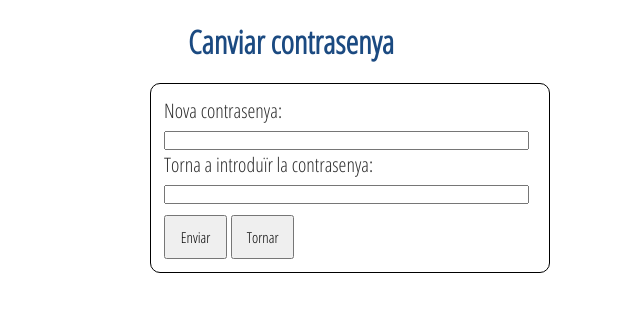
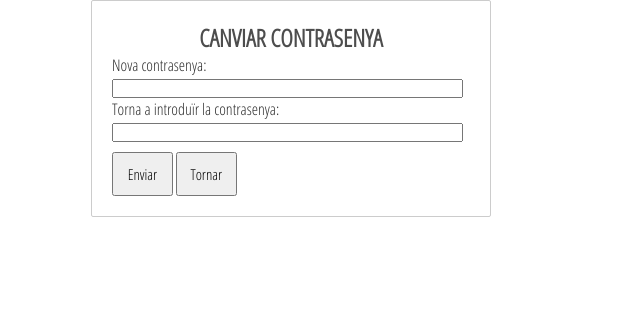
Before and after one commit to EliasEJ/M07_Entorn_Servidor, a PHP site: page /M07_Entorn_Servidor/VISTA/change.vista.php?token=1 in a window 1280 px wide. Shown: the top 312 px of the page, without its empty margins (349-989 px from the left). Run offline with PHP 8.4, Linux system fonts and the light colour scheme.

Commit message:
Canvis en estils

```diff
--- a/UF1_Entorn_servidor/PRACTICA5/VISTA/change.vista.php
+++ b/UF1_Entorn_servidor/PRACTICA5/VISTA/change.vista.php
@@ -7,8 +7,9 @@
   <title>Canviar contrasenya</title>
 </head>
 <body>
-  <h1>Canviar contrasenya</h1>
-  <form method="post" class="centrarFormulari">
+  <div class="_container">
+  <h2 class="heading">Canviar contrasenya</h2>
+  <form method="post">
     <label for="novaPassword">Nova contrasenya: </label>
     <input type="password" name="novaPassword" id="novaPassword" required>
     <br>
@@ -22,5 +23,6 @@
     require_once '../CONTROLADOR/controlador.change.php';
     ?>
   </form>
+  </div>
 </body>
 </html>
--- a/UF1_Entorn_servidor/PRACTICA5/VISTA/reset.vista.php
+++ b/UF1_Entorn_servidor/PRACTICA5/VISTA/reset.vista.php
@@ -7,8 +7,9 @@
   <title>Recuperar contrasenya</title>
 </head>
 <body>
-  <h1>Recuperar contrasenya</h1>
-  <form method="post" class="centrarFormulari">
+  <div class="_container">
+  <h2 class="heading">Recuperar contrasenya</h2>
+  <form method="post">
     <label for="username">Email:</label>
     <input type="email" name="username" id="username" required>
     <br>
@@ -18,5 +19,6 @@
     require_once '../CONTROLADOR/controlador.reset.php';
     ?>
   </form>
+  </div>
 </body>
 </html>
```
